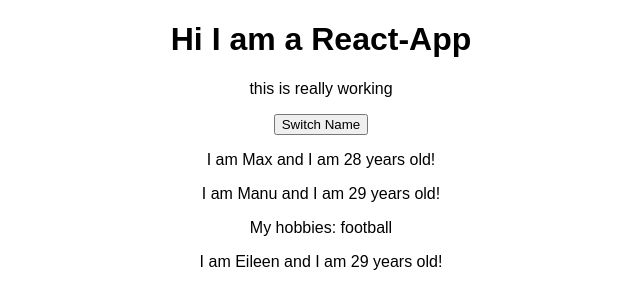
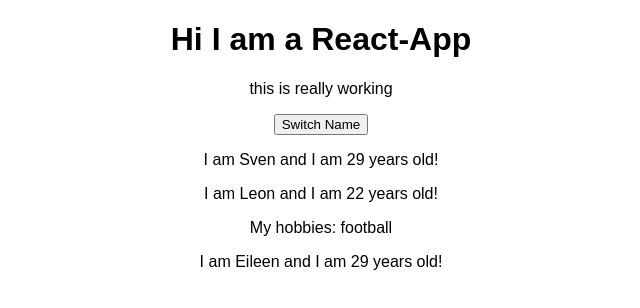
Before and after one commit to skusebauch/react-app, a React (Create React App) app: page / in a window 1280 px wide. Shown: the top 308 px of the page, without its empty margins (319-959 px from the left). Built offline with nearby package versions, Linux system fonts and the light colour scheme.

Commit message:
manipulate state

```diff
--- a/src/App.js
+++ b/src/App.js
@@ -5,10 +5,22 @@
 class App extends Component {
   state = {
     persons: [
-      { name: "Max", age: 28 },
-      { name: "Manu", age: 29 },
+      { name: "Sven", age: 29 },
+      { name: "Leon", age: 22 },
       { name: "Eileen", age: 29 },
     ],
+  };
+
+  // Event Handler
+  switchNameHandler = () => {
+    //console.log("Was clicked");
+    this.setState({
+      persons: [
+        { name: "Sven Kusebauch", age: 29 },
+        { name: "Leon Mooy", age: 22 },
+        { name: "Eileen Mooy", age: 29 },
+      ],
+    });
   };
 
   render() {
@@ -16,7 +28,7 @@
       <div className="App">
         <h1>Hi I am a React-App</h1>
         <p>this is really working</p>
-        <button>Switch Name</button>
+        <button onClick={this.switchNameHandler}>Switch Name</button>
         <Person
           name={this.state.persons[0].name}
           age={this.state.persons[0].age}
```
